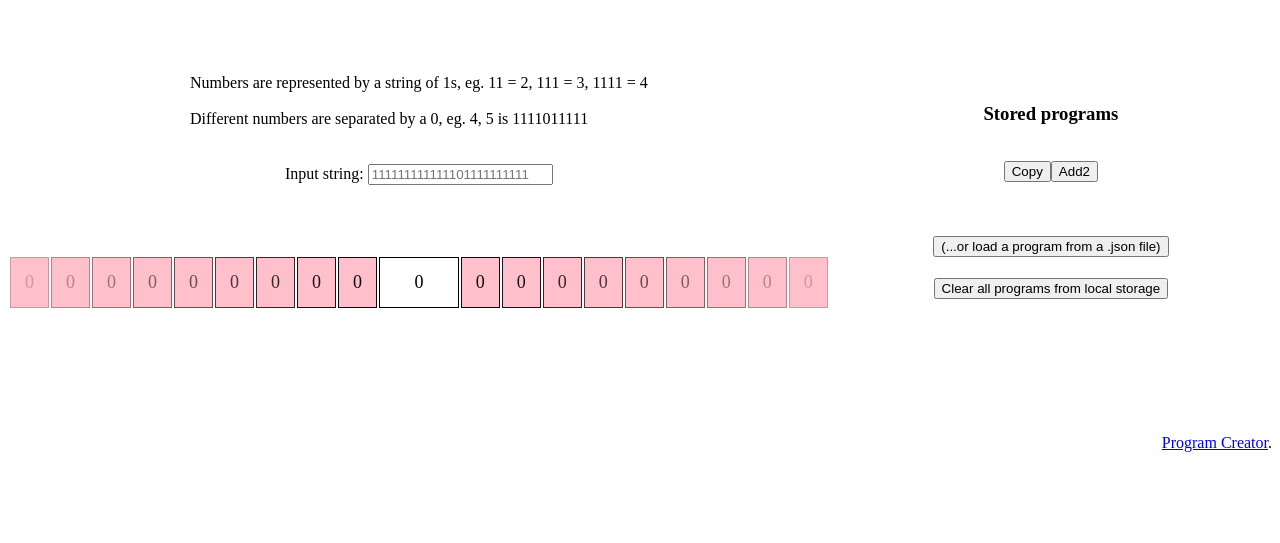
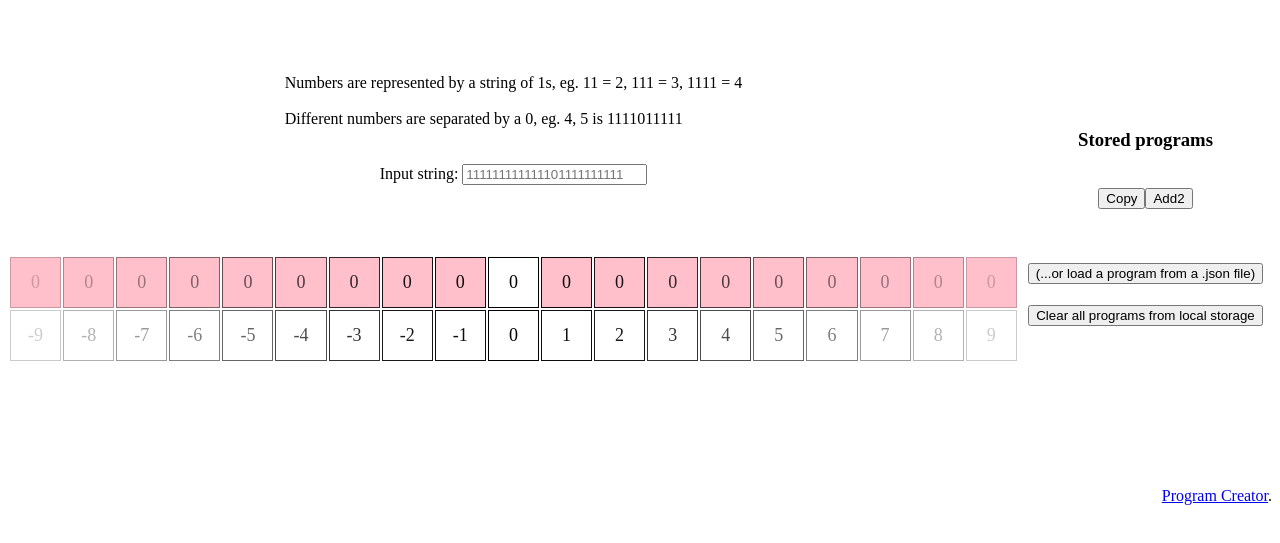
Before and after one commit to Cov3raa/TuringCode, a plain HTML site: page index.html in a window 1280 px wide. Shown: the part 79-622 px from the top of the page. Drawn offline with Linux system fonts and the light colour scheme.

Commit message:
Added position labels to display

```diff
--- a/index.html
+++ b/index.html
@@ -44,16 +44,12 @@
           <br>
           <div id="outer">
             <div id = "boutons" class="inner"></div>
+            <div id = "runInterval" class="inner"></div>
             <div id = "stepButton" class="inner"></div>
           </div>
           <div><p></p></div>
-          <table style="width:100%">
-            <colgroup>
-              <col span="9" style="background-color: pink">
-              <col span="1" style="width:80px">
-              <col span="9" style="background-color: pink">
-            </colgroup>
-            <tr>
+          <table style="width:100%; table-layout:fixed;">
+            <tr style="background-color: pink;">
               <td style = "opacity: 0.2" id="before9">Emil</td>
               <td style = "opacity: 0.3"  id="before8">Emil</td>
               <td style = "opacity: 0.4"  id="beforebeforebeforebeforebeforebeforebefore">Emil</td>
@@ -63,9 +59,9 @@
               <td style = "opacity: 0.8"  id="beforebeforebefore">Emil</td>
               <td style = "opacity: 0.9"  id="beforebefore">Emil</td>
               <td style = "opacity: 0.95"  id="before">Tobias</td>
-              <td style = "opacity: 1.0"  id="current" style="font-size: 32px">Linus</td>
+              <td style = "opacity: 1.0; background-color: rgb(255, 255, 255);"  id="current" style="font-size: 32px">Linus</td>
               <td style = "opacity: 0.95"  id="after">Linus</td>
-              <td style = "opacity: 0.9"  style = "opacity: 0.2"  id="afterafter">Linus</td>
+              <td style = "opacity: 0.9"  s id="afterafter">Linus</td>
               <td style = "opacity: 0.8"  id="afterafterafter">Linus</td>
               <td style = "opacity: 0.7"  id="afterafterafterafter">Linus</td>
               <td style = "opacity: 0.6"  id="afterafterafterafterafter">Linus</td>
@@ -73,6 +69,27 @@
               <td style = "opacity: 0.4"  id="afterafterafterafterafterafterafter">Linus</td>
               <td style = "opacity: 0.3"  id="after8">Linus</td>
               <td style = "opacity: 0.2"  id="after9">Linus</td>
+            </tr>
+            <tr style="height:12px; font-size: 50%">
+              <td style = "opacity: 0.2" id="b9"></td>
+              <td style = "opacity: 0.3"  id="b8"></td>
+              <td style = "opacity: 0.4"  id="b7"></td>
+              <td style = "opacity: 0.5"  id="b6"></td>
+              <td style = "opacity: 0.6"  id="b5"></td>
+              <td style = "opacity: 0.7"  id="b4"></td>
+              <td style = "opacity: 0.8"  id="b3"></td>
+              <td style = "opacity: 0.9"  id="b2"></td>
+              <td style = "opacity: 0.95"  id="b1"></td>
+              <td style = "opacity: 1.0"  id="b0" ></td>
+              <td style = "opacity: 0.95"  id="a1"></td>
+              <td style = "opacity: 0.9"  id="a2"></td>
+              <td style = "opacity: 0.8"  id="a3"></td>
+              <td style = "opacity: 0.7"  id="a4"></td>
+              <td style = "opacity: 0.6"  id="a5"></td>
+              <td style = "opacity: 0.5"  id="a6"></td>
+              <td style = "opacity: 0.4"  id="a7"></td>
+              <td style = "opacity: 0.3"  id="a8"></td>
+              <td style = "opacity: 0.2"  id="a9"></td>
             </tr>
           </table><br>
           <div class="Parent">
--- a/scripts/TM.js
+++ b/scripts/TM.js
@@ -141,6 +141,27 @@ function updateStatus(program, state) {
 }
 
 function updateDisplay () {
+    //position labels
+    var headLabel = head.position - LEN/2;
+    document.getElementById("b0").innerHTML = headLabel;
+    document.getElementById("b1").innerHTML = headLabel-1;
+    document.getElementById("b2").innerHTML = headLabel-2;
+    document.getElementById("b3").innerHTML = headLabel-3;
+    document.getElementById("b4").innerHTML = headLabel-4;
+    document.getElementById("b5").innerHTML = headLabel-5;
+    document.getElementById("b6").innerHTML = headLabel-6;
+    document.getElementById("b7").innerHTML = headLabel-7;
+    document.getElementById("b8").innerHTML = headLabel-8;
+    document.getElementById("b9").innerHTML = headLabel-9;
+    document.getElementById("a1").innerHTML = headLabel+1;
+    document.getElementById("a2").innerHTML = headLabel+2;
+    document.getElementById("a3").innerHTML = headLabel+3;
+    document.getElementById("a4").innerHTML = headLabel+4;
+    document.getElementById("a5").innerHTML = headLabel+5;
+    document.getElementById("a6").innerHTML = headLabel+6;
+    document.getElementById("a7").innerHTML = headLabel+7;
+    document.getElementById("a8").innerHTML = headLabel+8;
+    document.getElementById("a9").innerHTML = headLabel+9;
     //tape display
     document.getElementById("current").innerHTML = tape[head.position];
     document.getElementById("before").innerHTML = tape[head.position-1];
@@ -179,7 +200,14 @@ function addStringsOfOnes (string){
         }
         numbers.push(decimalNumber);
     }
-    return numbers;
+    var displayString = "";
+    for (let i = 0; i < numbers.length; i++) {
+        if (i>0) {
+            displayString += ", ";
+        }
+        displayString += numbers[i];
+    }
+    return displayString;
 }
 //get the user's text input that the program starts with
 // Get the input field
@@ -202,7 +230,8 @@ input.addEventListener("keypress", function(event) {
             decimalInput = addStringsOfOnes (userInputString);
             document.getElementById("decimalInputDisplay").innerHTML = decimalInput;
             document.getElementById("theForm").innerHTML = "";
-            document.getElementById("boutons").innerHTML = '<input id="start" type="button" value="Run" onclick="runProgram();" />'
+            document.getElementById("boutons").innerHTML = '<input id="start" type="button" value="Run with this interval:" onclick="runProgram();" />'
+            document.getElementById("runInterval").innerHTML = '<input id="interval" type="number" value="0" min="0" step="75" style="width: 4em;" onclick="setDelay();" />'
             document.getElementById("stepButton").innerHTML = '<input id="step" type="button" value="Step" onclick="stepProgram();" />'
             for (let i=0;i<userInputString.length;i++){
                 tape[head.position + 1 + i] = userInputString.charAt(i);
@@ -213,7 +242,10 @@ input.addEventListener("keypress", function(event) {
     }
 });
 //RUN
-let repeatDelay = 70;
+let repeatDelay = 0;
+function setDelay() {
+    repeatDelay = document.getElementById("interval").value;
+}
 function runProgram(){
     document.getElementById("boutons").innerHTML = '<input id="reload" type="button" value="Reload" onclick="location.reload();" />';
     document.getElementById("step").disabled = true;
```
